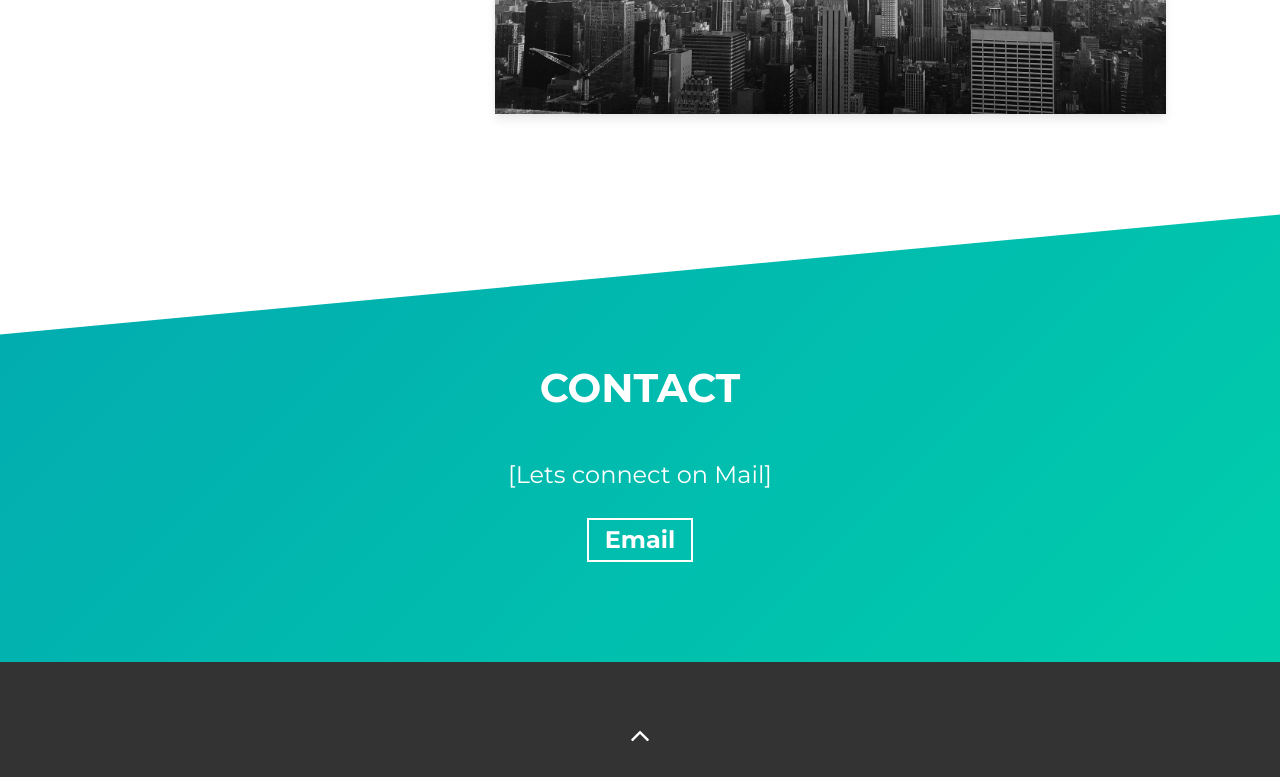
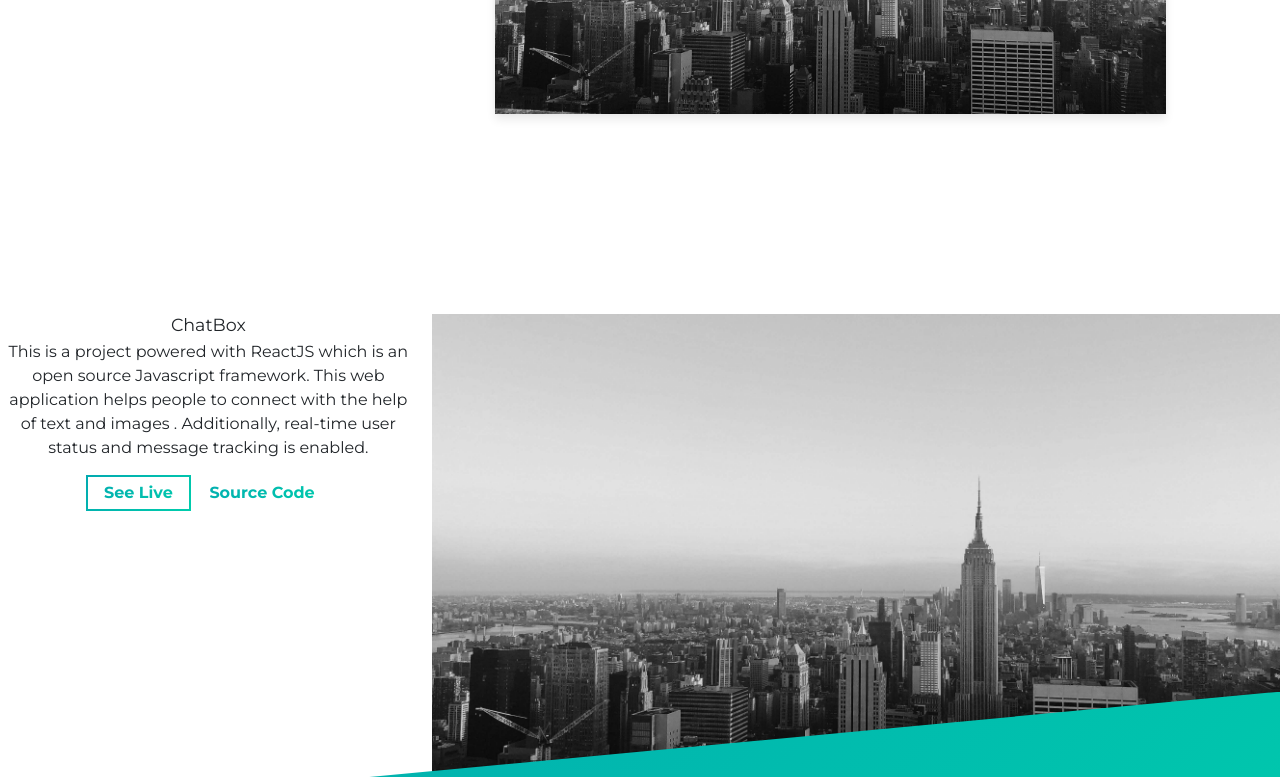
Before and after one commit to Ishaanj18/Portfolio, a website built with Parcel: page index.html in a window 1280 px wide. Shown: the part 2010-2787 px from the top of the page. Built offline with nearby package versions, Linux system fonts and the light colour scheme.

Commit message:
first commit

```diff
--- a/index.html
+++ b/index.html
@@ -38,7 +38,7 @@
         <h1 class="hero-title load-hidden">
           Hi, I am <span class="text-color-main">Ishaan Jain</span>
           <br />
-          Your Friendly Neighborhood Web Devloper
+          Your Friendly Neighborhood Web Developer
         </h1>
         <p class="hero-cta load-hidden">
           <a rel="noreferrer" class="cta-btn cta-btn--hero" href="#about"
@@ -151,17 +151,16 @@
           <!-- /END Project -->
 
           <!-- Notice: each .row is a project -->
-          <!-- <div class="row">
+           <div class="row">
             <div class="col-lg-4 col-sm-12">
               <div class="project-wrapper__text load-hidden">
-                <h3 class="project-wrapper__text-title">Project Title 1</h3>
+                <h3 class="project-wrapper__text-title">ChatBox</h3>
                 <div>
                   <p class="mb-4">
-                    Lorem ipsum dolor sit, amet consectetur adipisicing elit.
-                    Excepturi neque, ipsa animi maiores repellendus distinctio
-                    aperiam earum dolor voluptatum consequatur blanditiis
-                    inventore debitis fuga numquam voluptate ex architecto
-                    itaque molestiae.
+                    This is a project powered with ReactJS which is an open source Javascript framework.
+                     This web application helps people to connect with the help of text and images .
+                    Additionally, real-time user status and message tracking is enabled.
+
                   </p>
                 </div>
                 <a
@@ -201,8 +200,8 @@
                 </a>
               </div>
             </div>
-          </div> -->
-          <!-- /END Project -->
+          </div>
+
 
           <!-- Notice: each .row is a project -->
           <!-- <div class="row">
```
Also changed, not shown: dist/index.html.
